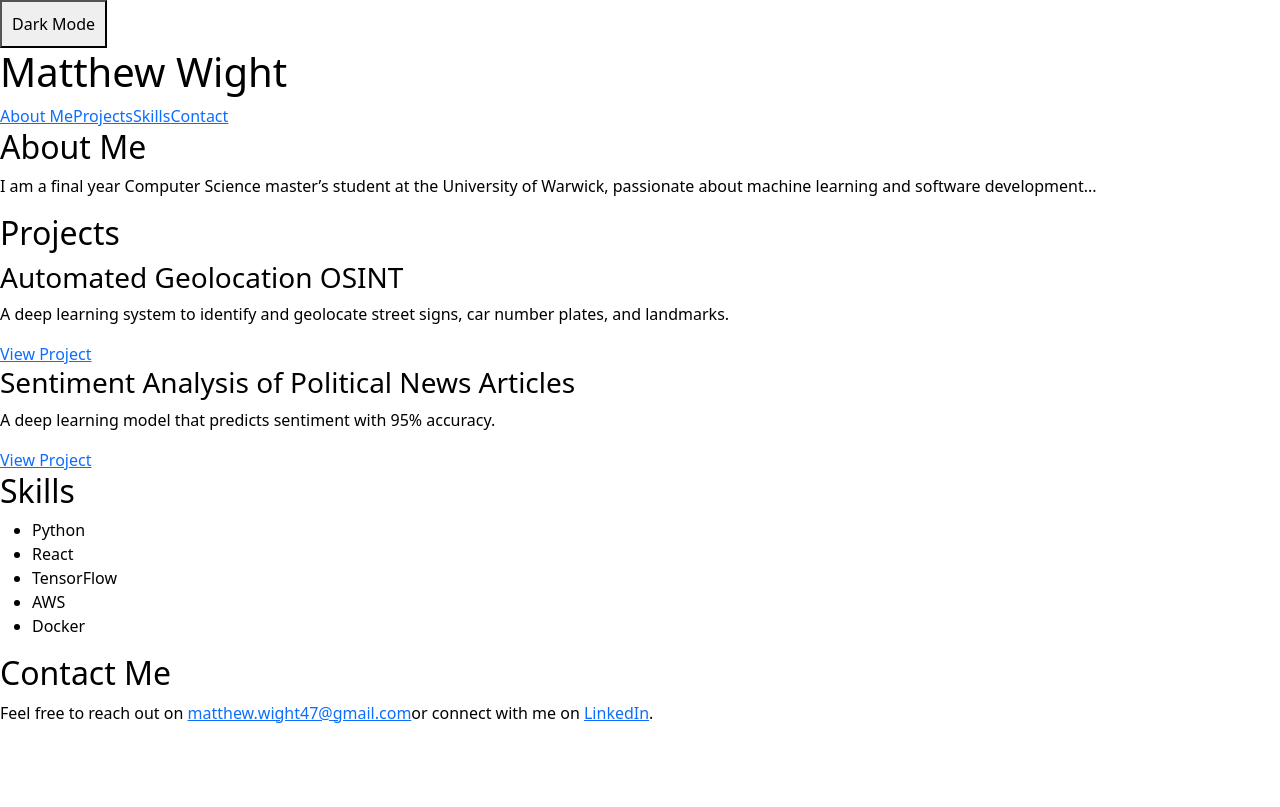
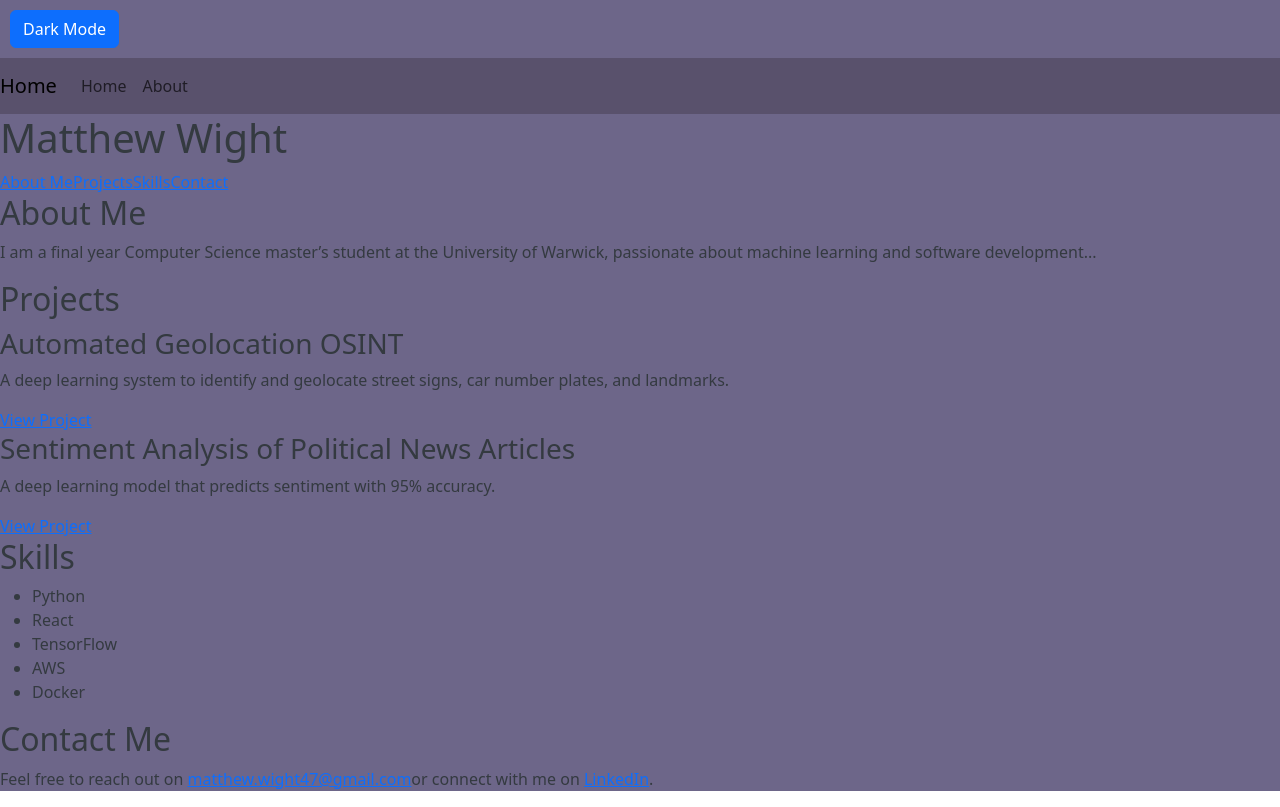
Before and after one commit to mattheww02/mwapp, a React (Create React App) app: page / in a window 1280 px wide. Built offline with nearby package versions, Linux system fonts and the light colour scheme.

Commit message:
Added multiple pages + CSS

```diff
--- a/package.json
+++ b/package.json
@@ -1,7 +1,7 @@
 {
   "name": "mwapp",
   "version": "0.1.0",
-  "homepage": "http://mattheww02.github.io/mwapp",
+  "homepage": "https://mattheww02.github.io/mwapp",
   "private": true,
   "dependencies": {
     "16": "^0.0.2",
@@ -12,7 +12,10 @@
     "ajv-keywords": "^5.1.0",
     "bootstrap": "^5.3.3",
     "react": "^18.3.1",
+    "react-bootstrap": "^2.10.4",
     "react-dom": "^18.3.1",
+    "react-icons": "^5.3.0",
+    "react-router-dom": "^6.26.2",
     "react-scripts": "^3.0.1",
     "web-vitals": "^2.1.4"
   },
@@ -45,5 +48,4 @@
   "devDependencies": {
     "gh-pages": "^6.1.1"
   }
-
 }
--- a/src/App.css
+++ b/src/App.css
@@ -1,3 +1,13 @@
+:root {
+  --primary-color: #59516c;
+  --secondary-color: #6c757d;
+  --background-color: #6d6689;
+  --background-color-darkmode: #272a2d;
+  --text-color: #343a40;
+  --text-color-darkmode: #e5e5e6;
+  --link-color: #235385;
+}
+
 .App {
   text-align: center;
 }
@@ -14,18 +24,18 @@
 }
 
 .App-header {
-  background-color: #282c34;
+  background-color: var(--background-color);
   min-height: 100vh;
   display: flex;
   flex-direction: column;
   align-items: center;
   justify-content: center;
   font-size: calc(10px + 2vmin);
-  color: white;
+  color: var(--primary-color);
 }
 
 .App-link {
-  color: #61dafb;
+  color: var(--link-color);
 }
 
 @keyframes App-logo-spin {
@@ -42,17 +52,48 @@ body {
 }
 
 .light-mode {
-  background-color: white;
-  color: black;
+  background-color: var(--background-color);
+  color: var(--text-color);
 }
 
 .dark-mode {
-  background-color: black;
-  color: white;
+  background-color: var(--background-color-darkmode);
+  color: var(--text-color-darkmode);
 }
 
-button {
+.my-button {
   margin: 10px;
   padding: 10px;
   cursor: pointer;
+  color: var(--text-color);
+  background-color: var(--primary-color);
 }
+
+.button:hover {
+  background-color: #343a40; /* Darker shade on hover */
+}
+
+.dark-mode .my-button {
+  color: var(--text-color-darkmode);
+  background-color: var(--primary-color);
+}
+
+.my-card {
+  color: var(--primary-color);
+  background-color: var(--background-color);
+}
+
+.dark-mode .my-card {
+  color: var(--text-color-darkmode);
+  background-color: var(--background-color-darkmode);
+}
+
+.my-navbar {
+  color: var(--text-color);
+  background-color: var(--primary-color);
+}
+
+.dark-mode .my-navbar {
+  color: var(--text-color-darkmode);
+  background-color: var(--primary-color);
+}
--- a/src/App.js
+++ b/src/App.js
@@ -1,10 +1,17 @@
 import React, { useState, useEffect } from 'react';
-import Header from './components/Header';
-import About from './components/About';
-import Projects from './components/Projects';
-import Skills from './components/Skills';
-import Contact from './components/Contact';
+import { BrowserRouter as Router, Route, Routes } from 'react-router-dom';
+
+import HomePage from './pages/HomePage';
+import AboutPage from './pages/AboutPage';
+
+
+import Navigation from './components/Navigation';
+import MyButton from './components/MyButon';
+import MyCard from './components/MyCard';
+import MyGrid from './components/MyGrid';
+
 import './App.css';
+import 'bootstrap/dist/css/bootstrap.min.css';
 
 function App() {
     const [isDarkMode, setIsDarkMode] = useState(false);
@@ -19,14 +26,14 @@ function App() {
     };
   return (
     <div className={isDarkMode ? 'dark-mode' : 'light-mode'}>
-      <button onClick={toggleDarkMode}>
-          {isDarkMode ? 'Light Mode' : 'Dark Mode'}
-      </button>
-      <Header />
-      <About />
-      <Projects />
-      <Skills />
-      <Contact />
+      <MyButton text={isDarkMode ? 'Light Mode' : 'Dark Mode'} onClick={toggleDarkMode}/>
+      <Router>
+        <Navigation />
+        <Routes>
+            <Route path="/" element={<HomePage/>} />
+            <Route path="/about" element={<AboutPage/>} />
+        </Routes>
+      </Router>
     </div>
   );
 }
--- /dev/null
+++ b/src/components/MyButon.js
@@ -0,0 +1,10 @@
+import React from 'react';
+import { Button } from 'react-bootstrap';
+
+const MyButton = ({ text, onClick }) => {
+    return (
+        <Button className="btn btn-primary my-button" onClick={onClick}>{ text }</Button>
+    );
+};
+
+export default MyButton;
--- /dev/null
+++ b/src/components/MyCard.js
@@ -0,0 +1,18 @@
+import React from 'react';
+import { Card, Button } from 'react-bootstrap';
+
+const MyCard = ({titleText, bodyText, buttonText}) => {
+    return (
+        <Card className="my-card" style={{ width: '18rem' }}>
+            <Card.Body>
+                <Card.Title>{titleText}</Card.Title>
+                <Card.Text>
+                   {bodyText}
+                </Card.Text>
+                <Button className="button" variant="primary">{buttonText}</Button>
+            </Card.Body>
+        </Card>
+    );
+};
+
+export default MyCard;
--- /dev/null
+++ b/src/components/MyGrid.js
@@ -0,0 +1,17 @@
+import React from 'react';
+import { Container, Row, Col } from 'react-bootstrap';
+import MyCard from './MyCard'; // Import MyCard component
+
+const MyGrid = () => {
+    return (
+        <Container>
+            <Row>
+                <Col md={4}><MyCard /></Col>
+                <Col md={4}><MyCard /></Col>
+                <Col md={4}><MyCard /></Col>
+            </Row>
+        </Container>
+    );
+};
+
+export default MyGrid;
--- /dev/null
+++ b/src/components/Navigation.js
@@ -0,0 +1,20 @@
+import React from 'react';
+import { Navbar, Nav } from 'react-bootstrap';
+import { Link } from 'react-router-dom';
+
+const Navigation = () => {
+    return (
+        <Navbar className="navbar my-navbar" expand="lg">
+            <Navbar.Brand href="#home">Home</Navbar.Brand>
+            <Navbar.Toggle aria-controls="basic-navbar-nav" />
+            <Navbar.Collapse id="basic-navbar-nav">
+                <Nav className="ml-auto">
+                    <Nav.Link as={Link} to="/">Home</Nav.Link>
+                    <Nav.Link as={Link} to="/about">About</Nav.Link>
+                </Nav>
+            </Navbar.Collapse>
+        </Navbar>
+    );
+};
+
+export default Navigation;
--- /dev/null
+++ b/src/pages/AboutPage.js
@@ -0,0 +1,7 @@
+import React from 'react';
+
+const AboutPage = () => {
+    return <h1>About Me</h1>;
+};
+
+export default AboutPage;
--- /dev/null
+++ b/src/pages/HomePage.js
@@ -0,0 +1,21 @@
+import React from 'react';
+
+import Header from '../components/Header';
+import About from '../components/About';
+import Projects from '../components/Projects';
+import Skills from '../components/Skills';
+import Contact from '../components/Contact';
+
+const HomePage = () => {
+    return (
+        <div>
+            <Header />
+            <About />
+            <Projects />
+            <Skills />
+            <Contact />
+        </div>
+    );
+};
+
+export default HomePage;
```
Also changed, not shown: 1 other file (tests, documents, lock files or other folders).
